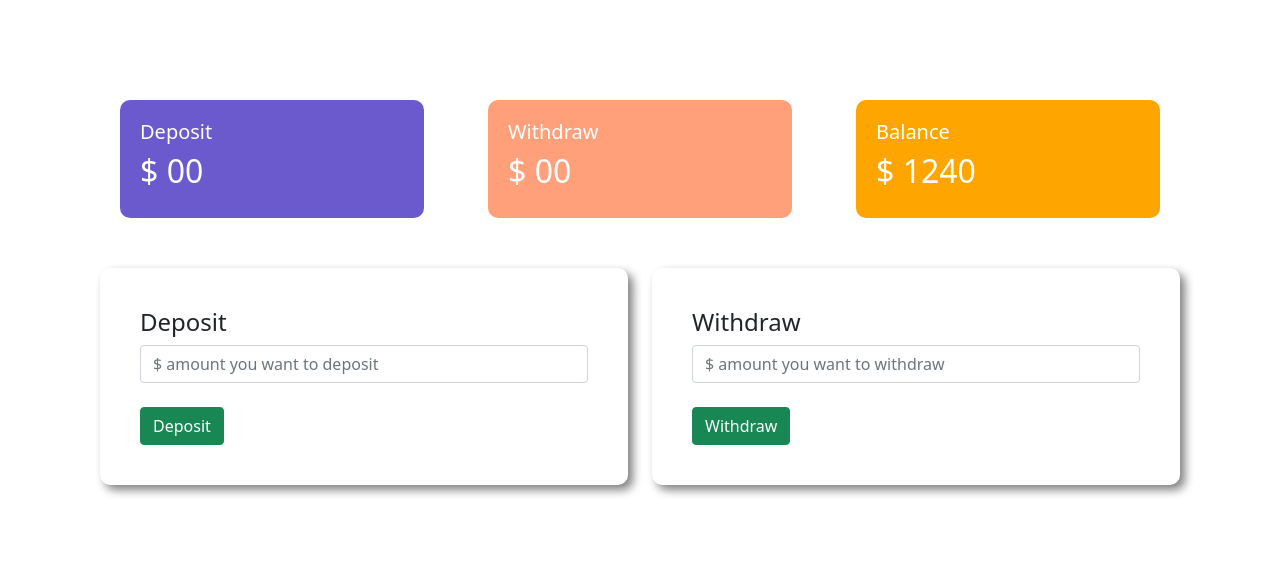
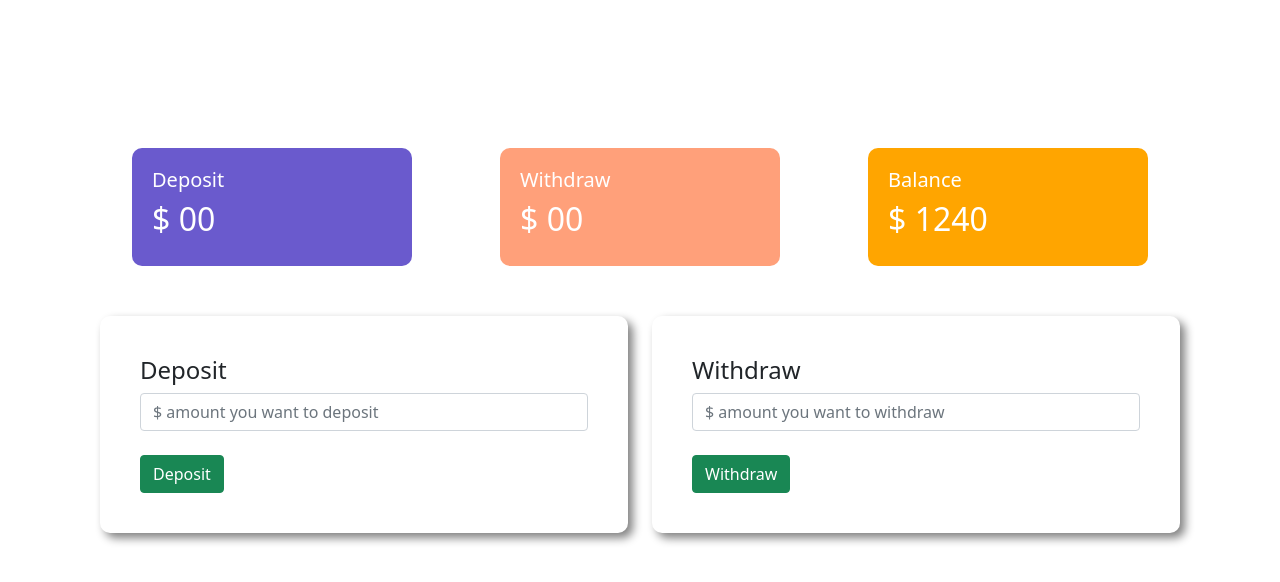
Before and after one commit to maamg/world_Bank, a plain HTML site: page index.html in a window 1280 px wide. Both pictures are taken after a click on the button "Enter". Drawn offline with nearby package versions, Linux system fonts and the light colour scheme.

Commit message:
world Bank2

```diff
--- a/index.html
+++ b/index.html
@@ -21,19 +21,19 @@
     </div>
     <div id="transaction-area">
         <div class="row">
-            <div class="col-md-4">
+            <div class="col-md-4 g-5">
                 <div class="deposit status">
                     <h5>Deposit</h5>
                     <h2>$ <span id="currentDeposit">00</span> </h2>
                 </div>
             </div>
-            <div class="col-md-4">
+            <div class="col-md-4 g-5">
                 <div class="withdraw status">
                     <h5>Withdraw</h5>
                     <h2>$ <span id="currentWithdraw">00</span></h2>
                 </div>
             </div>
-            <div class="col-md-4">
+            <div class="col-md-4 g-5">
                 <div class="balance status">
                     <h5>Balance</h5>
                     <h2>$ <span id="currentBalance">1240</span> </h2>
```
